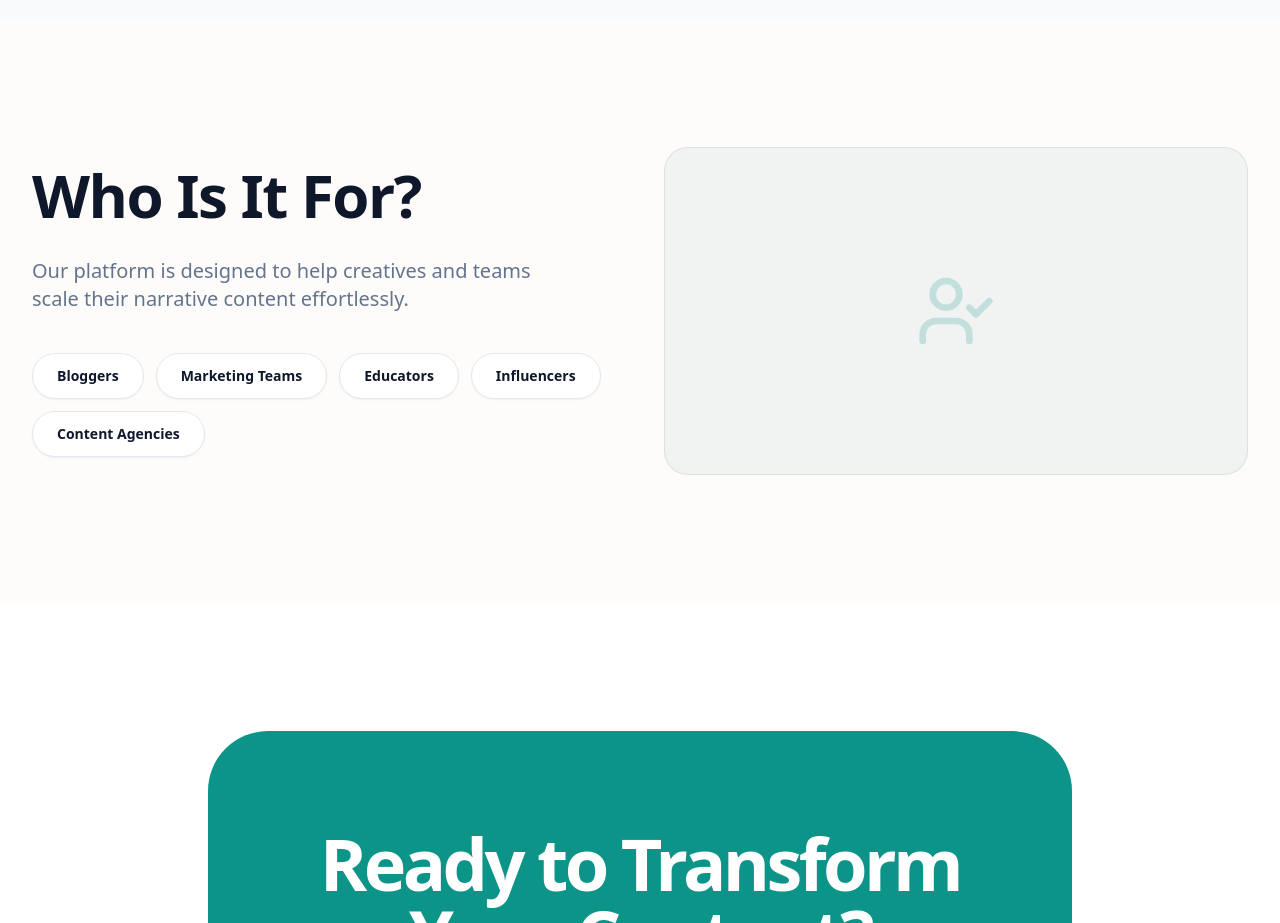
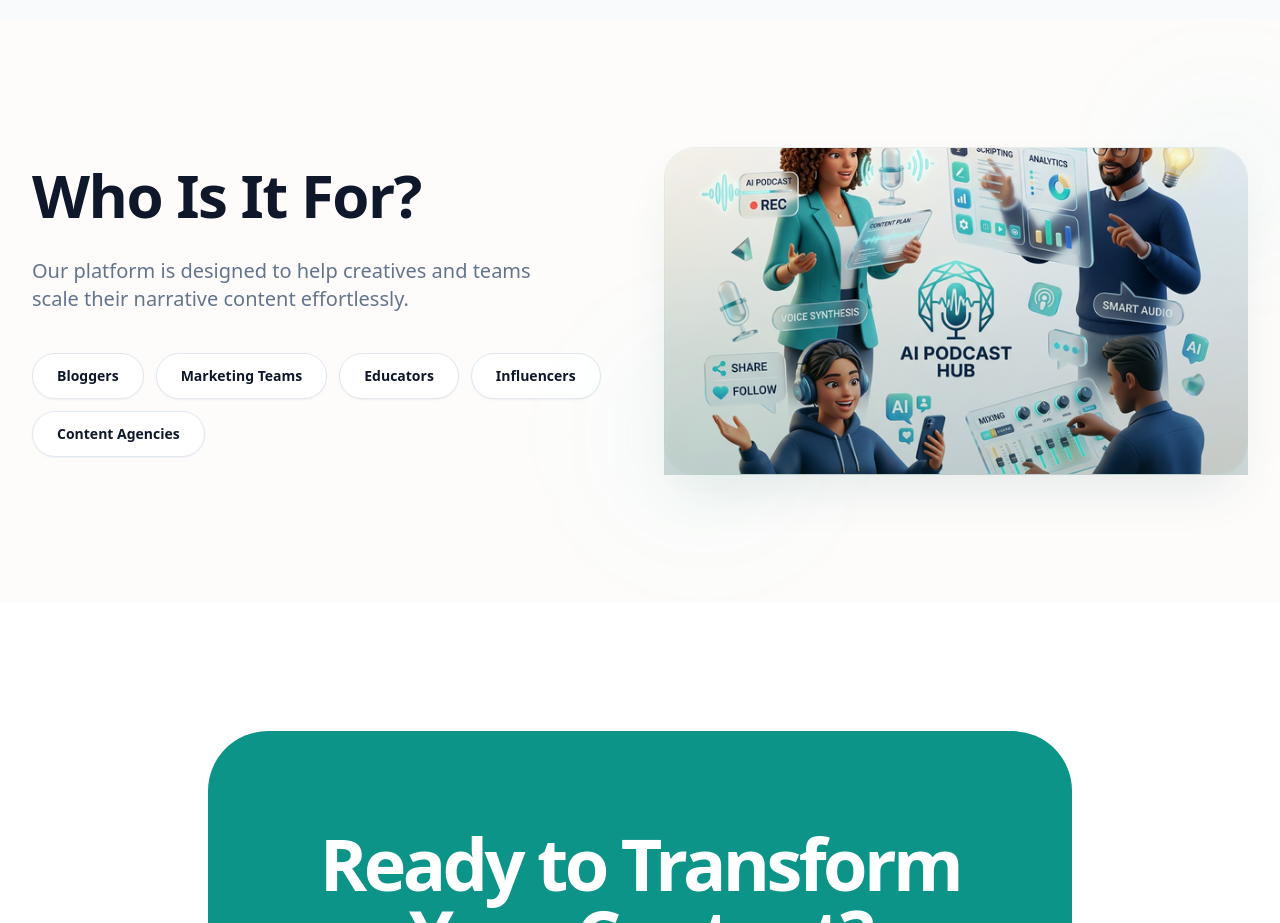
Before and after one commit to priyanshusharma05/AI-Blog-To-Podcast-Agent-With-3D-Avatar, a React (Vite) app: page / in a window 1280 px wide. Shown: the part 3780-4703 px from the top of the page. Built offline with nearby package versions, Linux system fonts and the light colour scheme.

Commit message:
Small Enhancement

```diff
--- a/src/pages/Landing.jsx
+++ b/src/pages/Landing.jsx
@@ -6,6 +6,7 @@ import Navbar from '../components/layout/Navbar';
 import Hero from '../components/landing/Hero';
 import DemoVideo from '../components/landing/DemoVideo';
 import AboutModal from '../components/ui/AboutModal';
+import audienceImg from '../assets/images/who_is_it_for.png';
 
 const Landing = () => {
     const [isAboutOpen, setIsAboutOpen] = React.useState(false);
@@ -137,10 +138,26 @@ const Landing = () => {
                                     ))}
                                 </div>
                             </div>
-                            <div className="md:w-1/2 relative">
-                                <div className="w-full aspect-video bg-teal-900/5 rounded-3xl border border-teal-900/10 flex items-center justify-center overflow-hidden">
-                                    <UserCheck size={80} className="text-[#0D9488] opacity-20" />
-                                </div>
+                            <div className="md:w-1/2 relative group">
+                                <motion.div
+                                    initial={{ opacity: 0, scale: 0.95 }}
+                                    whileInView={{ opacity: 1, scale: 1 }}
+                                    transition={{ duration: 0.8, ease: "easeOut" }}
+                                    className="w-full aspect-video rounded-[32px] border border-teal-900/10 shadow-2xl shadow-teal-900/10 overflow-hidden bg-white"
+                                >
+                                    <motion.img
+                                        whileHover={{ scale: 1.05 }}
+                                        transition={{ duration: 0.6 }}
+                                        src={audienceImg}
+                                        alt="Who VoiceCast is for"
+                                        className="w-full h-full object-cover"
+                                    />
+                                    {/* Glassmorphism overlay */}
+                                    <div className="absolute inset-0 bg-gradient-to-t from-teal-900/20 to-transparent pointer-events-none" />
+                                </motion.div>
+                                {/* Decorative elements */}
+                                <div className="absolute -top-6 -right-6 w-24 h-24 bg-teal-500/10 rounded-full blur-3xl" />
+                                <div className="absolute -bottom-10 -left-10 w-40 h-40 bg-teal-500/5 rounded-full blur-3xl" />
                             </div>
                         </div>
                     </div>
```
Also changed, not shown: src/assets/images/who_is_it_for.png (added).
